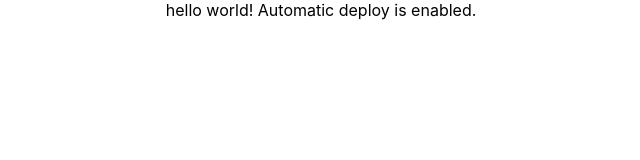
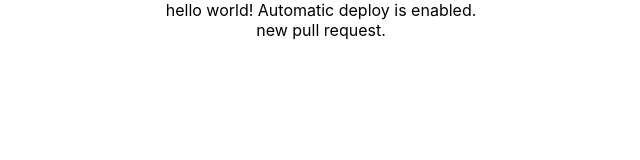
Before and after one commit to kantega/heroku-demo, a React (Create React App) app: page / in a window 1280 px wide. Shown: the top 160 px of the page, without its empty margins (319-959 px from the left). Built offline with nearby package versions, Linux system fonts and the light colour scheme.

Commit message:
ready for pull request

```diff
--- a/src/App.js
+++ b/src/App.js
@@ -4,7 +4,12 @@ import "./App.css";
 
 class App extends Component {
   render() {
-    return <div className="App">hello world! Automatic deploy is enabled.</div>;
+    return (
+      <div className="App">
+        hello world! Automatic deploy is enabled.
+        <div>new pull request.</div>
+      </div>
+    );
   }
 }
 
```
